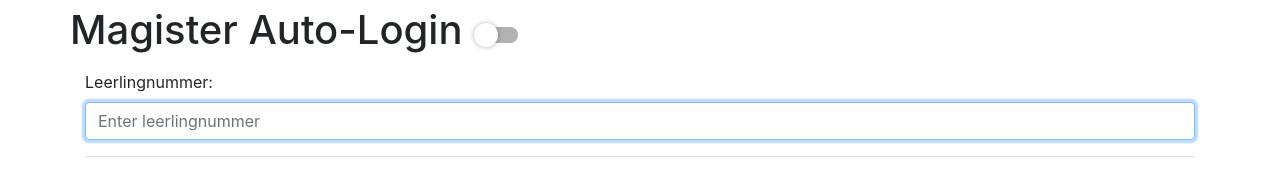
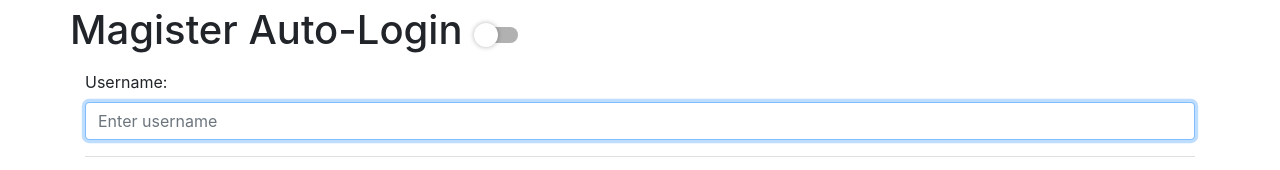
Before and after one commit to Guusvanmeerveld/Magister-Auto-Login, a browser extension: page options/index.html in a window 1280 px wide. Shown: the part 248-418 px from the top of the page. Drawn offline with nearby package versions, Linux system fonts and the light colour scheme.

Commit message:
Updated icon, updated language

```diff
--- a/options/index.html
+++ b/options/index.html
@@ -3,6 +3,7 @@
 
 <head>
     <title>Options | Magister Auto-Login</title>
+    <link rel="shortcut icon" href="/icons/128x.png">
     <link rel="stylesheet" href="index.css">
     <link rel="stylesheet" href="/materials-switches.css">
     <link rel="stylesheet" href="https://stackpath.bootstrapcdn.com/bootstrap/4.5.0/css/bootstrap.min.css">
@@ -24,9 +25,9 @@
             </div>
             <div class="row">
                 <div class="col">
-                    <label for="">Leerlingnummer:</label>
+                    <label for="">Username:</label>
                     <input type="text" class="form-control mb-3 login" autofocus name="number" id="number"
-                        placeholder="Enter leerlingnummer">
+                        placeholder="Enter username">
                     <hr class="bg-light mb-3">
                     <label for="">Password:</label>
                     <input type="password" class="form-control mb-3 login" name="password" id="password"
```
Also changed, not shown: popup/index.html (+2 -2 lines), icons/128x.png (added), icons/16x.png (added), icons/256x.png (added), icons/32x.png (added), icons/48x.png (added), manifest.json.
